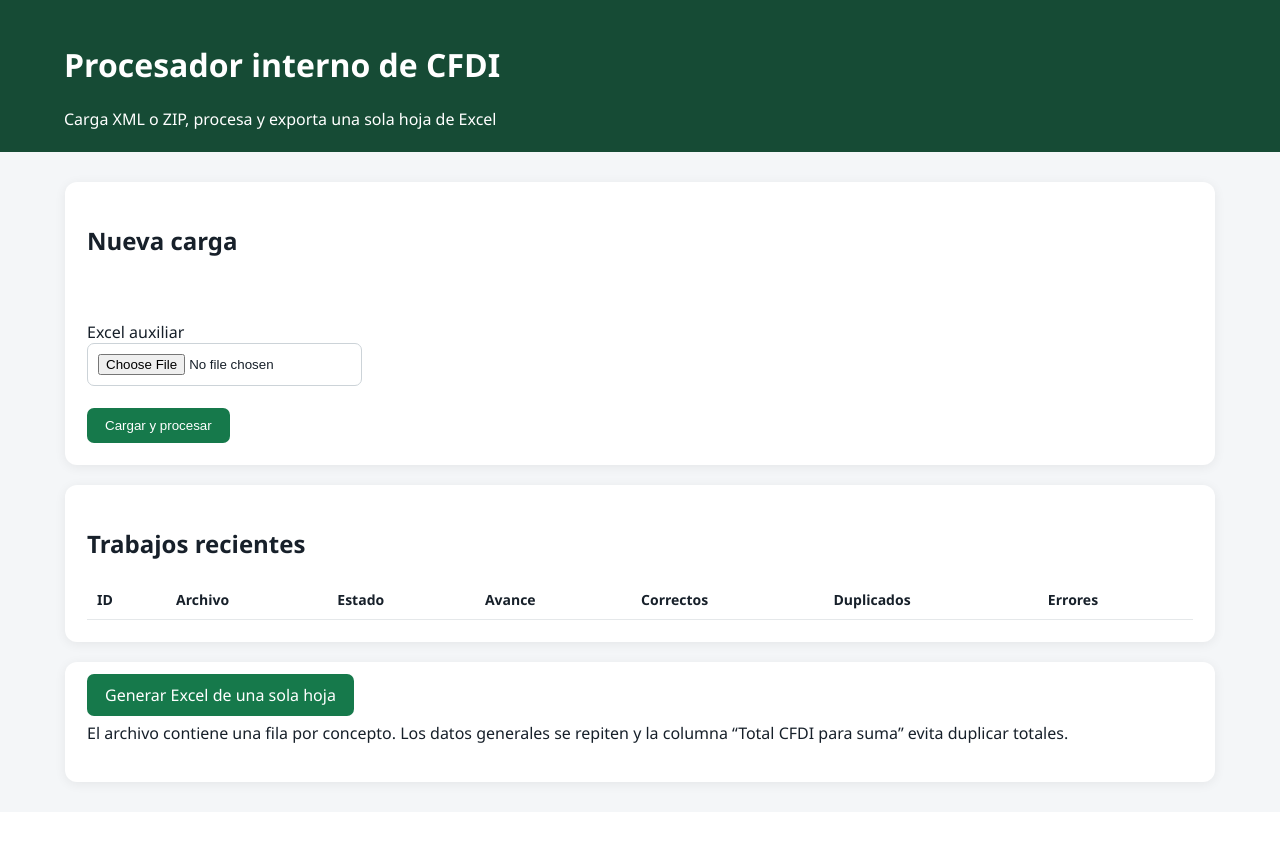
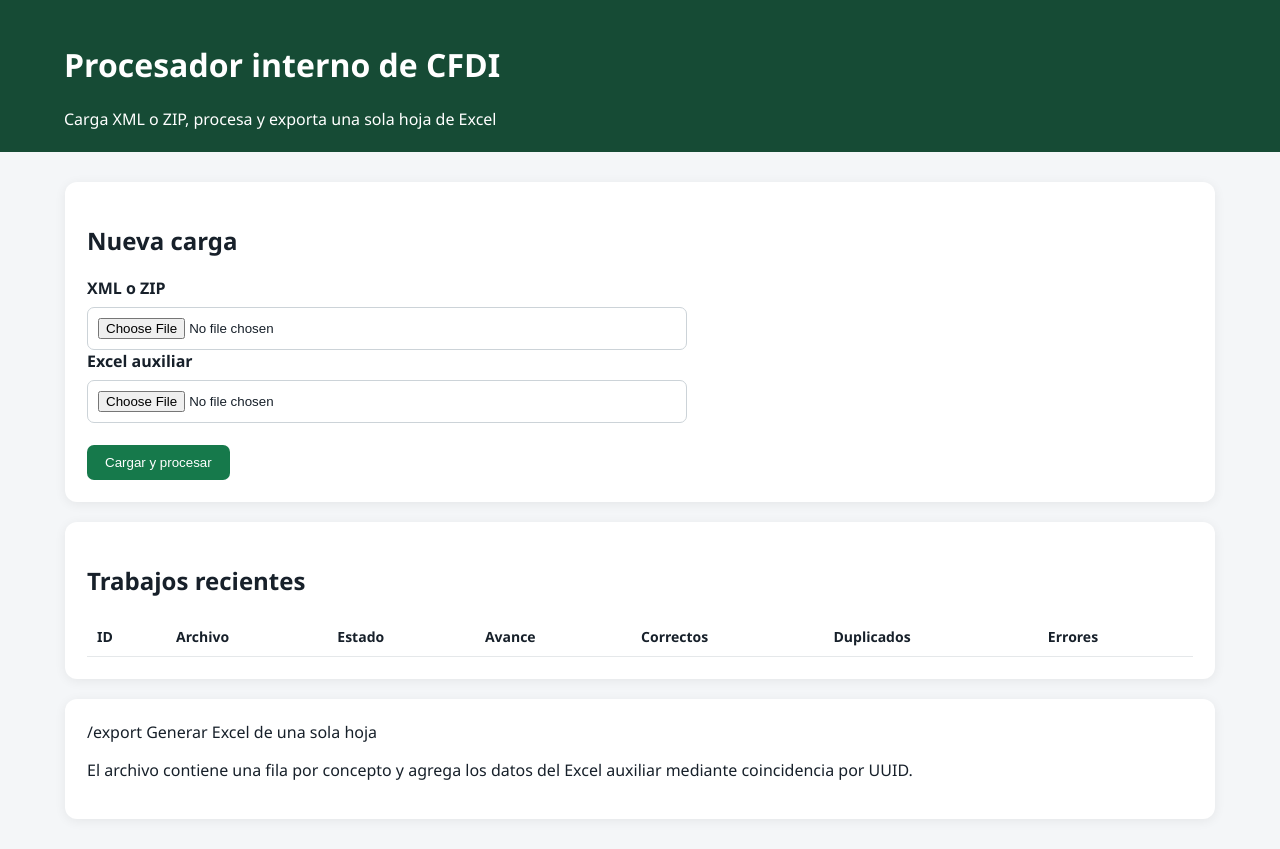
Before and after one commit to leobardoparra24-pixel/LeoCom, a FastAPI app: page / in a window 1280 px wide. Before the commit the page ends 791 px from the top, so only its background shows below. Run offline with FastAPI, Linux system fonts and the light colour scheme; data that the repository does not hold is empty.

Commit message:
Update index.html

```diff
--- a/app/templates/index.html
+++ b/app/templates/index.html
@@ -1,21 +1,122 @@
-<!doctype html><html lang="es"><head><meta charset="utf-8"><meta name="viewport" content="width=device-width"><title>Procesador CFDI</title><style>body{font-family:Segoe UI,Arial;margin:0;background:#f4f6f8;color:#17202a}header{background:#164b35;color:#fff;padding:22px 5%}main{max-width:1150px;margin:30px auto;padding:0 20px}.card{background:#fff;border-radius:12px;padding:22px;margin-bottom:20px;box-shadow:0 2px 12px #0001}button,.btn{background:#16794b;color:#fff;padding:10px 18px;border:0;border-radius:7px;text-decoration:none;cursor:pointer}input{padding:10px;border:1px solid #ccd3d8;border-radius:7px}table{width:100%;border-collapse:collapse}th,td{padding:10px;border-bottom:1px solid #e5e8ea;text-align:left;font-size:14px}.pending,.processing{color:#a56700}.completed{color:#117a65}.failed{color:#b03a2e}</style></head><body><header><h1>Procesador interno de CFDI</h1><div>Carga XML o ZIP, procesa y exporta una sola hoja de Excel</div></header><main><section class="card">
+<!doctype html>
+<html lang="es">
+<head>
+    <meta charset="utf-8">
+    <meta name="viewport" content="width=device-width, initial-scale=1">
+    <title>Procesador CFDI</title>
 
+    <style>
+        body {
+            font-family: "Segoe UI", Arial, sans-serif;
+            margin: 0;
+            background: #f4f6f8;
+            color: #17202a;
+        }
+
+        header {
+            background: #164b35;
+            color: white;
+            padding: 22px 5%;
+        }
+
+        main {
+            max-width: 1150px;
+            margin: 30px auto;
+            padding: 0 20px;
+        }
+
+        .card {
+            background: white;
+            border-radius: 12px;
+            padding: 22px;
+            margin-bottom: 20px;
+            box-shadow: 0 2px 12px #00000011;
+        }
+
+        .campo {
+            margin-bottom: 22px;
+        }
+
+        label {
+            display: block;
+            font-weight: 600;
+            margin-bottom: 8px;
+        }
+
+        input[type="file"] {
+            display: block;
+            width: 100%;
+            max-width: 600px;
+            padding: 10px;
+            border: 1px solid #ccd3d8;
+            border-radius: 7px;
+            box-sizing: border-box;
+        }
+
+        button,
+        .btn {
+            display: inline-block;
+            background: #16794b;
+            color: white;
+            padding: 10px 18px;
+            border: 0;
+            border-radius: 7px;
+            text-decoration: none;
+            cursor: pointer;
+        }
+
+        table {
+            width: 100%;
+            border-collapse: collapse;
+        }
+
+        th,
+        td {
+            padding: 10px;
+            border-bottom: 1px solid #e5e8ea;
+            text-align: left;
+            font-size: 14px;
+        }
+
+        .pending,
+        .processing {
+            color: #a56700;
+        }
+
+        .completed {
+            color: #117a65;
+        }
+
+        .failed {
+            color: #b03a2e;
+        }
+    </style>
+</head>
+
+<body>
+    <header>
+        <h1>Procesador interno de CFDI</h1>
+        <div>Carga XML o ZIP, procesa y exporta una sola hoja de Excel</div>
+    </header>
+
+    <main>
+        <section class="card">
             <h2>Nueva carga</h2>
 
-<form
-    action="/upload"
-    method="post"
-    enctype="multipart/form   id="xmlfile"
+            <formad
+                <div class="campo">
+                    <label for="xmlfile">XML o ZIP</label>
+                    <input
+                        id="xmlfile"
                         type="file"
                         name="xmlfile"
                         accept=".xml,.zip"
                         required
                     >
+                </div>
 
-    <br><br>
-
-    <label for="auxfile">Excel auxiliar</label><br>
-
+                <div class="campo">
+                    <label for="auxfile">Excel auxiliar</label>
                     <input
                         id="auxfile"
                         type="file"
@@ -23,9 +124,54 @@
                         accept=".xlsx,.xls"
                         required
                     >
-
-    <br><br>
+                </div>
 
                 <button type="submit">Cargar y procesar</button>
             </form>
-</section><section class="card"><h2>Trabajos recientes</h2><table><thead><tr><th>ID</th><th>Archivo</th><th>Estado</th><th>Avance</th><th>Correctos</th><th>Duplicados</th><th>Errores</th></tr></thead><tbody>{% for j in jobs %}<tr><td>{{j.id}}</td><td>{{j.filename}}</td><td class="{{j.status}}">{{j.status}}</td><td>{{j.processed}} / {{j.total}}</td><td>{{j.valid}}</td><td>{{j.duplicates}}</td><td title="{{j.message or ''}}">{{j.errors}}</td></tr>{% endfor %}</tbody></table></section><section class="card"><a class="btn" href="/export">Generar Excel de una sola hoja</a><p>El archivo contiene una fila por concepto. Los datos generales se repiten y la columna “Total CFDI para suma” evita duplicar totales.</p></section></main></body></html>
+        </section>
+
+        <section class="card">
+            <h2>Trabajos recientes</h2>
+
+            <table>
+                <thead>
+                    <tr>
+                        <th>ID</th>
+                        <th>Archivo</th>
+                        <th>Estado</th>
+                        <th>Avance</th>
+                        <th>Correctos</th>
+                        <th>Duplicados</th>
+                        <th>Errores</th>
+                    </tr>
+                </thead>
+
+                <tbody>
+                    {% for j in jobs %}
+                    <tr>
+                        <td>{{ j.id }}</td>
+                        <td>{{ j.filename }}</td>
+                        <td class="{{ j.status }}">{{ j.status }}</td>
+                        <td>{{ j.processed }} / {{ j.total }}</td>
+                        <td>{{ j.valid }}</td>
+                        <td>{{ j.duplicates }}</td>
+                        <td title="{{ j.message or '' }}">{{ j.errors }}</td>
+                    </tr>
+                    {% endfor %}
+                </tbody>
+            </table>
+        </section>
+
+        <section class="card">
+            /export
+                Generar Excel de una sola hoja
+            </a>
+
+            <p>
+                El archivo contiene una fila por concepto y agrega los datos
+                del Excel auxiliar mediante coincidencia por UUID.
+            </p>
+        </section>
+    </main>
+</body>
+</html>
```
Lines whose indentation alone changed are shown as unchanged.
